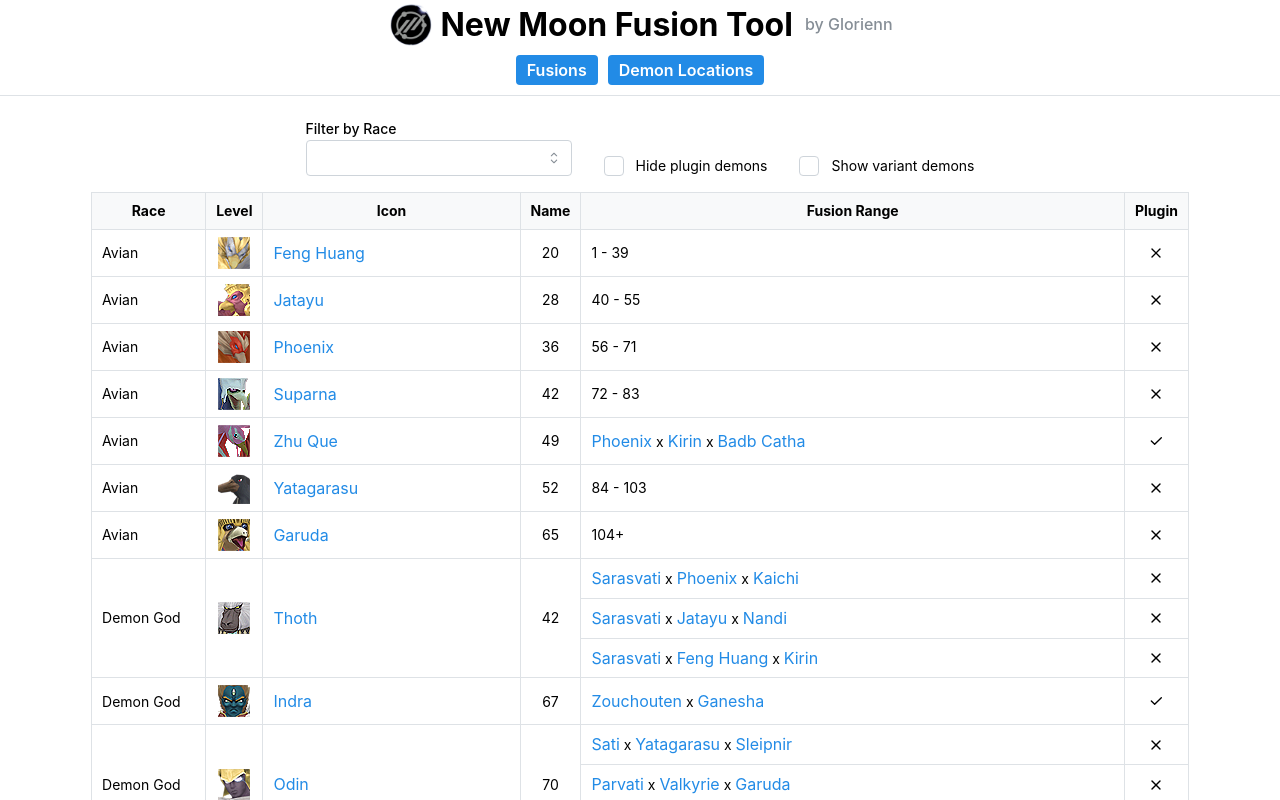
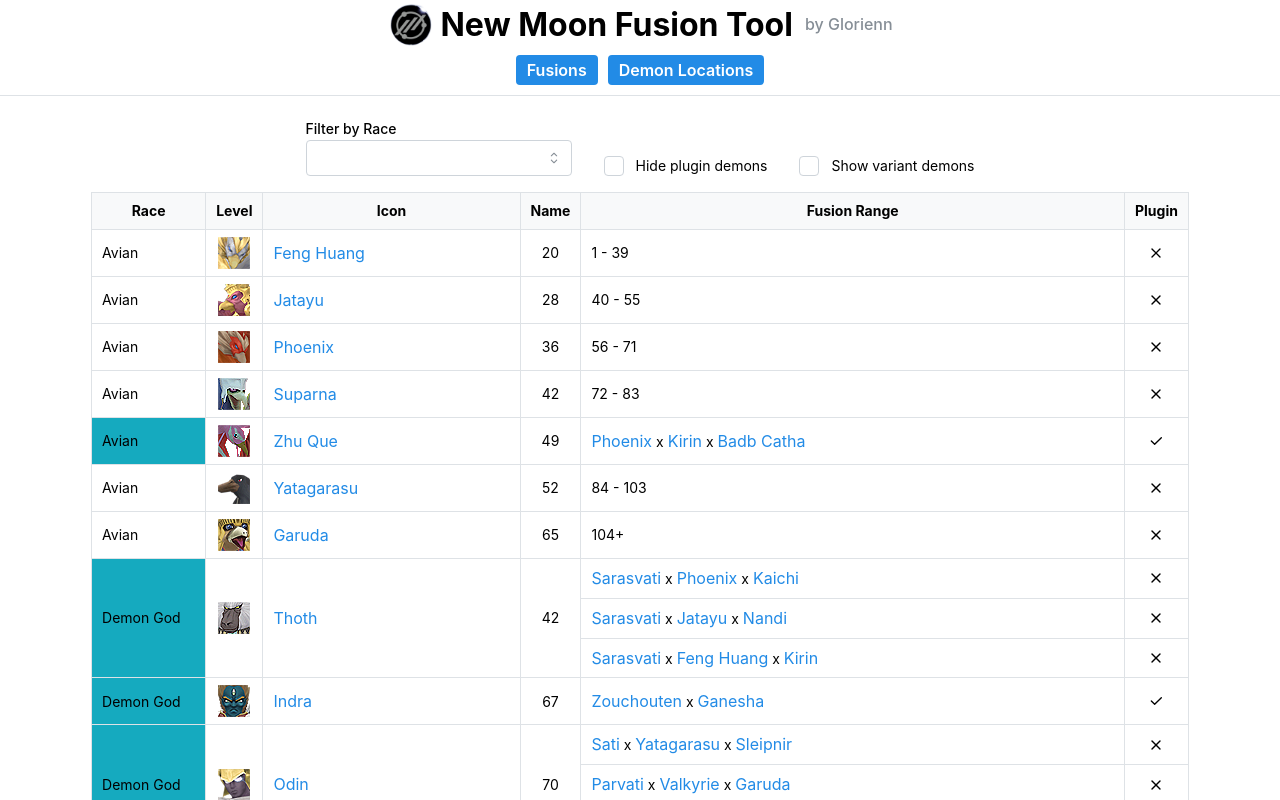
Before and after one commit to IuriTeixeira/NewMoon-Fusion-Tool, a Next.js app: page / in a window 1280 px wide. Shown: the top 800 px of the page. Built offline with nearby package versions, Linux system fonts and the light colour scheme.

Commit message:
fixed pull build issues

```diff
--- a/src/app/Components/DemonLocationTableComponent.tsx
+++ b/src/app/Components/DemonLocationTableComponent.tsx
@@ -108,7 +108,6 @@ export default function DemonLocationTableComponent() {
 
         const aRank:number = raceRanks.findIndex((d:Demon) => d.Name === aBaseName)
         const bRank:number = raceRanks.findIndex((d:Demon) => d.Name === bBaseName)
-        console.log(a.Name, aRank, 'vs', bRank, b.Name)
 
         if (aRank < bRank) return -1;
         if (aRank > bRank) return 1;
--- a/src/app/Components/DemonTableComponent.tsx
+++ b/src/app/Components/DemonTableComponent.tsx
@@ -182,7 +182,7 @@ export default function DemonTableComponent({ raceFilter, hidePlugins, displayVa
                                     {demon.Special && demon.Special.length > 0
                                         ?
                                         <React.Fragment key={`race-name-level-${index}`}>
-                                            <Table.Td key={`race-${index}`} rowSpan={demon.Special.length}>{demon.Race}</Table.Td>
+                                            <Table.Td key={`race-${index}`} rowSpan={demon.Special.length} bg={bgColor}>{demon.Race}</Table.Td>
                                             <Table.Td key={`icon-${index}`} rowSpan={demon.Special.length}><Center key={`icon-center-${index}`}><Image fallbackSrc='/Blank.png' key={`icon-${index}`} src={`/Icons/${imageName}.png`} alt={demon.Name} title={demon.Name} w={32} h={32} /></Center></Table.Td>
                                             <Table.Td key={`name-${index}`} rowSpan={demon.Special.length}><Anchor component={Link} href={{ pathname: '/fusions', query: { demon: demon.Name } }}>{demon.Name}</Anchor></Table.Td>
                                             <Table.Td key={`level-${index}`} rowSpan={demon.Special.length}><Center key={`level-center-${index}`}>{demon.Level}</Center></Table.Td>
--- a/src/app/fusions/page.tsx
+++ b/src/app/fusions/page.tsx
@@ -10,7 +10,7 @@ import DemonContractInfoComponent from "../Components/DemonContractInfoComponent
 import RaceCombinationsComponent from "../Components/RaceCombinationsComponent";
 import RaceListComponent from "../Components/RaceListComponent";
 import racesData from '../Data/race_combinations.json'
-import { Button, Flex, LoadingOverlay, Stack } from "@mantine/core";
+import { Button, Flex, LoadingOverlay, Space, Stack } from "@mantine/core";
 import { Suspense } from "react";
 import { IconArrowBack } from "@tabler/icons-react";
 
@@ -71,6 +71,8 @@ function FusionsContent() {
 
     const elementCombinations: FusionData = racesData.find((targetRace) => targetRace.Race === demon.Race) as FusionData
 
+    const demonLoc:DemonLocation = demonLocations.find((d:DemonLocation) => d.Name === demon.Name) as DemonLocation
+
     let originalDemon = null
     if (demon.Name === 'Amaterasu of Kuyo') {
         originalDemon = demons.find((d: Demon) => d.Name === 'Amaterasu (F)') as Demon
```
